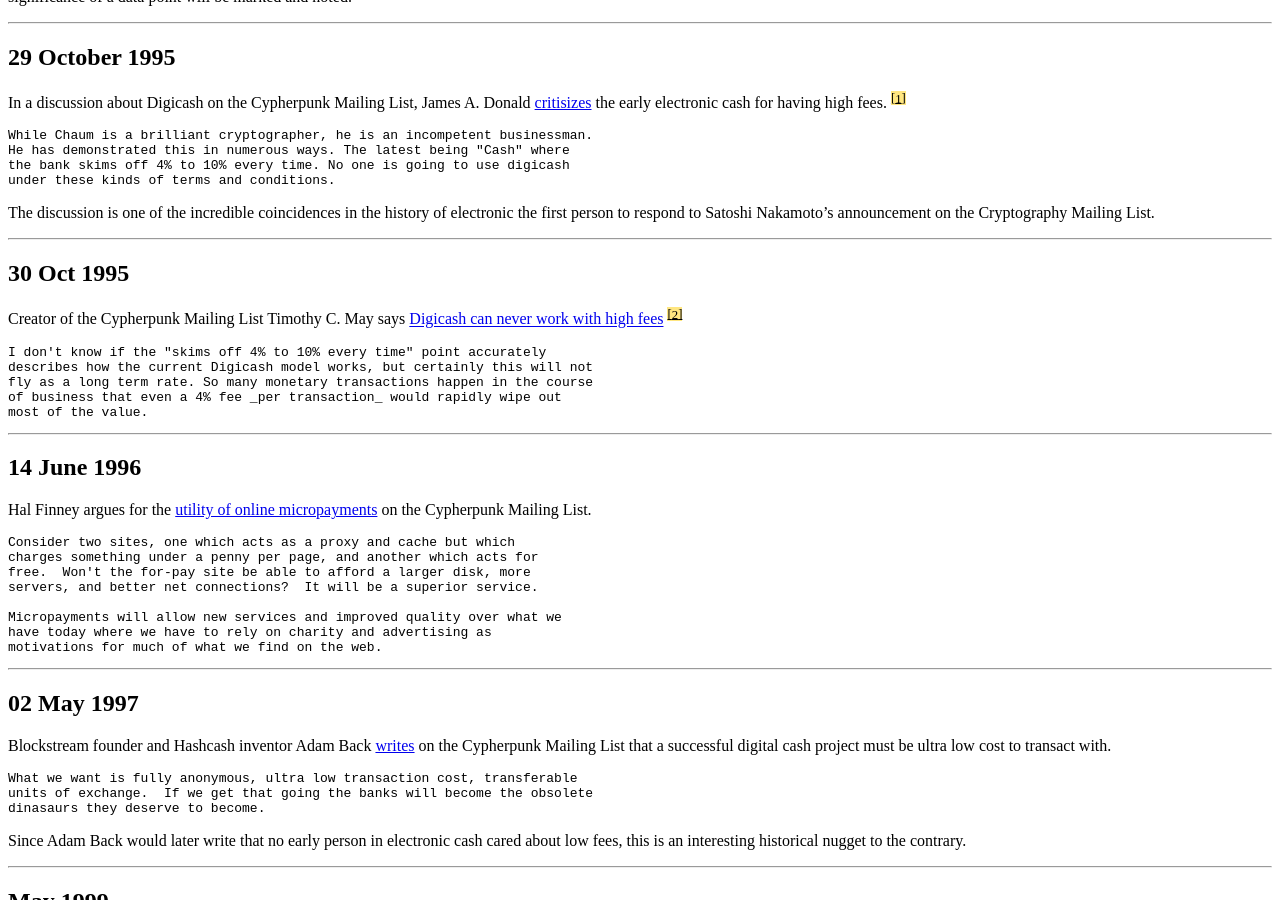
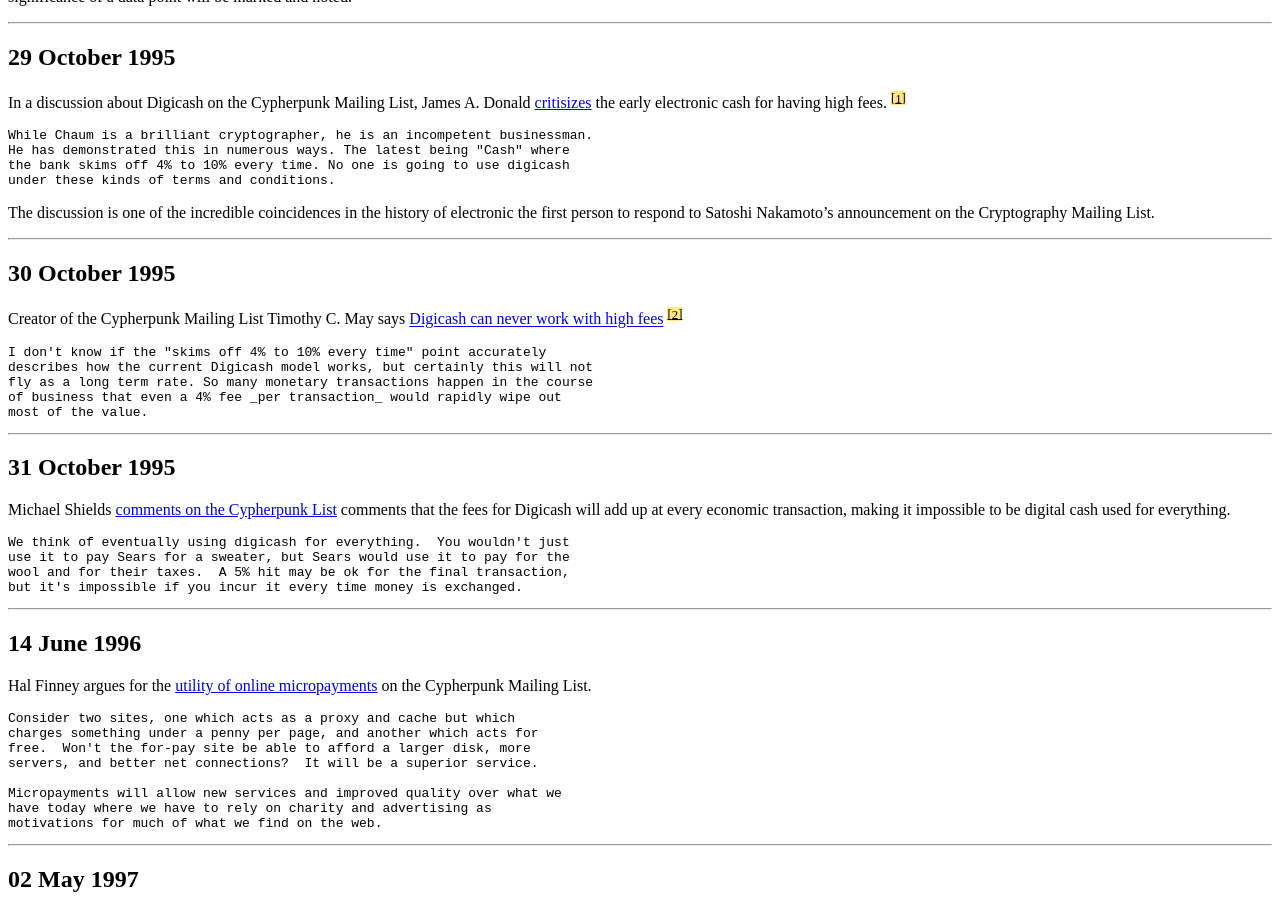
Before and after one commit to derykmakgill/website, a Jekyll site: the page built from testbtc.md, in a window 1280 px wide and 900 px high, scrolled down 1660 px. Built offline with Jekyll 4.4.1, drawn with Linux system fonts in a browser that asks for light colours; a script that is not in the unit is left out.

Commit message:
Update testbtc.md

````diff
--- a/testbtc.md
+++ b/testbtc.md
@@ -76,7 +76,7 @@
 
 ---
 
-## 30 Oct 1995
+## 30 October 1995
 
 Creator of the Cypherpunk Mailing List Timothy C. May says [Digicash can never work with high fees](http://mailing-list-archive.cryptoanarchy.wiki/archive/1995/10/cedf031887bdce1f992b8382dc4c27486c61a68bebd117b9bf2818fa2d6dbe23/) <span class="footnote"><span class="fnHide"> (Footnote: </span>James A. Donald is incidentally, a pedophile per his blog at blog.jim.com <span class="fnHide">)</span></span>
 
@@ -89,6 +89,20 @@
 ```
 
 ---
+
+## 31 October 1995
+
+Michael Shields [comments on the Cypherpunk List](http://mailing-list-archive.cryptoanarchy.wiki/archive/1995/10/37c0d0347831fe7bb5ade48e4c8e8fa93511635776c015d379f1c41c923bb2d4/) comments that the fees for Digicash will add up at every economic transaction, making it impossible to be digital cash used for everything.
+
+```
+We think of eventually using digicash for everything.  You wouldn't just
+use it to pay Sears for a sweater, but Sears would use it to pay for the
+wool and for their taxes.  A 5% hit may be ok for the final transaction,
+but it's impossible if you incur it every time money is exchanged.
+```
+
+---
+
 
 ## 14 June 1996
 
````
